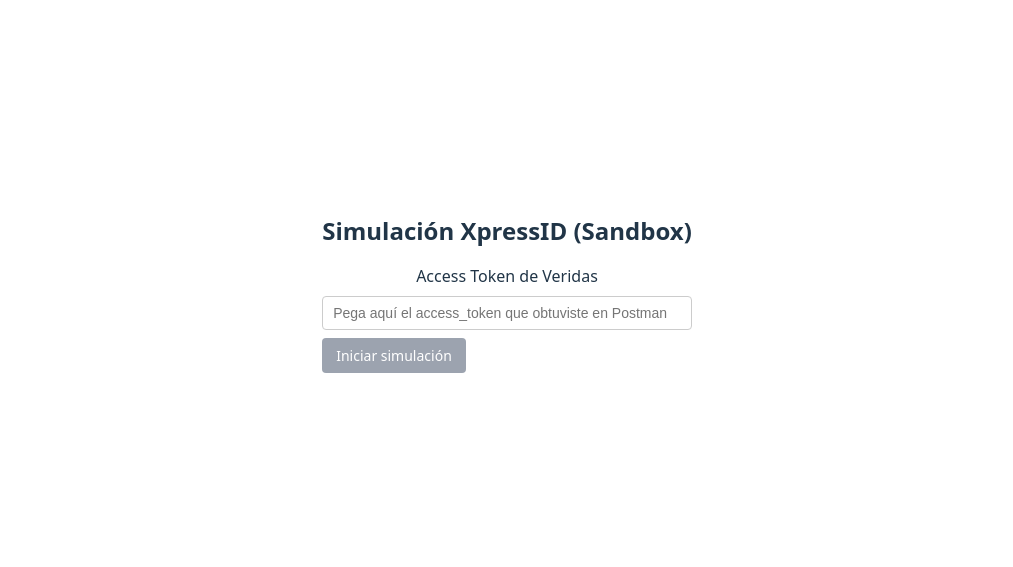
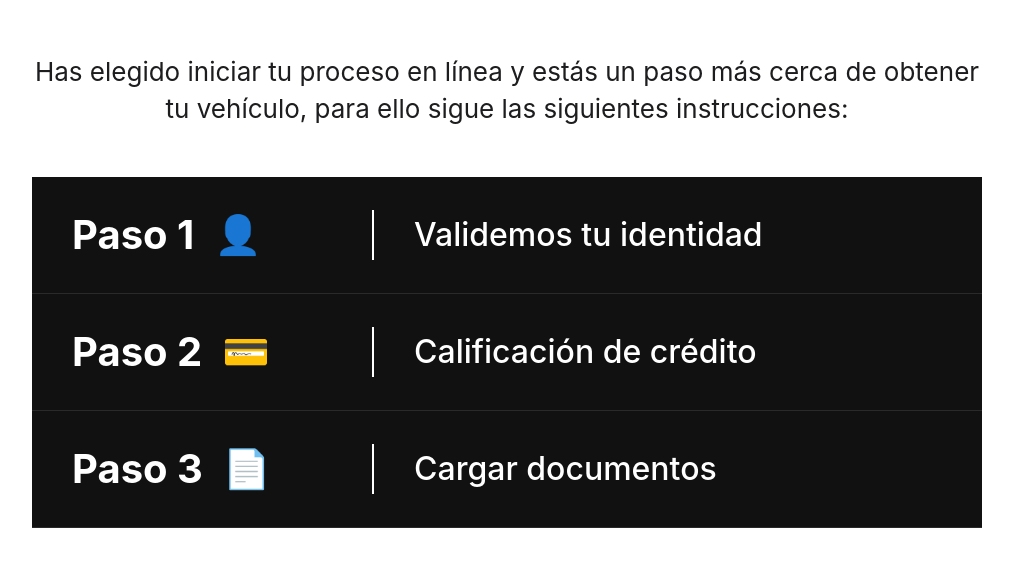
Before and after one commit to robertocastnj/DemoApi, a Vue app: page / in a window 1280 px wide. Shown: the part 109-676 px from the top of the page, without its empty margins (133-1146 px from the left). Built offline with nearby package versions, Linux system fonts and the light colour scheme.

Commit message:
cambios en interfaz para dar accesos a perifericos

```diff
--- a/index.html
+++ b/index.html
@@ -1,4 +1,4 @@
-<!doctype html>
+<!DOCTYPE html>
 <html lang="en">
   <head>
     <meta charset="UTF-8" />
@@ -10,4 +10,20 @@
     <div id="app"></div>
     <script type="module" src="/src/main.js"></script>
   </body>
+  <style scoped>
+    html,
+    body {
+      background-color: white;
+      margin: 0%;
+      padding: 0%;
+      width: 100%;
+      height: 100%;
+    }
+    .app {
+      margin: 0%;
+      padding: 0%;
+      width: 100%;
+      height: 100%;
+    }
+  </style>
 </html>
--- a/src/App.vue
+++ b/src/App.vue
@@ -1,16 +1,12 @@
 <script setup>
-import HelloWorld from "./components/HelloWorld.vue";
+import ProcesoSteps from "./components/ProcesoSteps.vue";
 import XpressIDSimulator from "./components/XpressIDSimulator.vue";
 </script>
 
 <template>
   <div>
-    <XpressIDSimulator />
+    <ProcesoSteps />
   </div>
 </template>
 
-<style scoped>
-body {
-  margin: 0;
-}
-</style>
+<style scoped></style>
--- a/src/components/HelloWorld.vue
+++ /dev/null
@@ -1,43 +0,0 @@
-<script setup>
-import { ref } from 'vue'
-
-defineProps({
-  msg: String,
-})
-
-const count = ref(0)
-</script>
-
-<template>
-  <h1>{{ msg }}</h1>
-
-  <div class="card">
-    <button type="button" @click="count++">count is {{ count }}</button>
-    <p>
-      Edit
-      <code>components/HelloWorld.vue</code> to test HMR
-    </p>
-  </div>
-
-  <p>
-    Check out
-    <a href="https://vuejs.org/guide/quick-start.html#local" target="_blank"
-      >create-vue</a
-    >, the official Vue + Vite starter
-  </p>
-  <p>
-    Learn more about IDE Support for Vue in the
-    <a
-      href="https://vuejs.org/guide/scaling-up/tooling.html#ide-support"
-      target="_blank"
-      >Vue Docs Scaling up Guide</a
-    >.
-  </p>
-  <p class="read-the-docs">Click on the Vite and Vue logos to learn more</p>
-</template>
-
-<style scoped>
-.read-the-docs {
-  color: #888;
-}
-</style>
--- /dev/null
+++ b/src/components/ProcesoSteps.vue
@@ -0,0 +1,122 @@
+<template>
+  <div class="proceso-container">
+    <!-- Título principal -->
+    <div class="titulo-principal">
+      Has elegido iniciar tu proceso en línea y estás un paso más cerca de
+      obtener tu vehículo, para ello sigue las siguientes instrucciones:
+    </div>
+
+    <!-- PASOS -->
+    <div class="steps-wrapper">
+      <!-- Paso 1 -->
+      <div class="step-card">
+        <div class="step-left">
+          <span class="step-title">Paso 1</span>
+          <span class="step-icon">👤</span>
+        </div>
+
+        <div class="divider"></div>
+
+        <div class="step-description">Validemos tu identidad</div>
+      </div>
+
+      <!-- Paso 2 -->
+      <div class="step-card">
+        <div class="step-left">
+          <span class="step-title">Paso 2</span>
+          <span class="step-icon">💳</span>
+        </div>
+
+        <div class="divider"></div>
+
+        <div class="step-description">Calificación de crédito</div>
+      </div>
+
+      <!-- Paso 3 -->
+      <div class="step-card">
+        <div class="step-left">
+          <span class="step-title">Paso 3</span>
+          <span class="step-icon">📄</span>
+        </div>
+
+        <div class="divider"></div>
+
+        <div class="step-description">Cargar documentos</div>
+      </div>
+    </div>
+  </div>
+</template>
+
+<script setup>
+// No necesita lógica
+</script>
+
+<style scoped>
+/* CONTENEDOR GENERAL */
+.proceso-container {
+  width: 100%;
+  max-width: 1400px;
+  margin: 40px auto;
+  text-align: center;
+  font-family: "Inter", sans-serif;
+}
+
+/* TITULAR */
+.titulo-principal {
+  font-size: 26px;
+  font-weight: 400;
+  margin-bottom: 50px;
+  max-width: 950px;
+  margin-left: auto;
+  margin-right: auto;
+  line-height: 1.4;
+  color: #1d1d1f;
+}
+
+/* WRAPPER DE LOS PASOS */
+.steps-wrapper {
+  width: 100%;
+}
+
+/* CADA TARJETA DE PASO */
+.step-card {
+  background: #111111; /* color exacto del mockup */
+  color: #ffffff;
+  display: flex;
+  align-items: center;
+  padding: 28px 40px;
+  border-bottom: 1px solid #2a2a2a; /* línea igual a la imagen */
+}
+
+/* IZQUIERDA: Paso + icono */
+.step-left {
+  display: flex;
+  align-items: center;
+  gap: 20px;
+  min-width: 260px;
+}
+
+.step-title {
+  font-size: 40px;
+  font-weight: 700;
+}
+
+.step-icon {
+  font-size: 38px;
+}
+
+/* SEPARADOR VERTICAL */
+.divider {
+  width: 2px;
+  height: 50px;
+  background: white;
+  margin: 0 40px;
+}
+
+/* DESCRIPCIÓN DERECHA */
+.step-description {
+  font-size: 32px;
+  font-weight: 500;
+  color: white;
+}
+</style>
--- a/src/components/XpressIDSimulator.vue
+++ b/src/components/XpressIDSimulator.vue
@@ -17,6 +17,7 @@
         :src="iframeUrl"
         width="100%"
         height="650"
+        allow="camera; microphone; fullscreen; geolocation"
         style="border: none"
       ></iframe>
     </div>
@@ -35,19 +36,40 @@
 const iframeUrl = ref("");
 const result = ref(null);
 
-const loadIframe = () => {
+const requestPermissions = async () => {
+  try {
+    console.log("Solicitando permisos de cámara y micrófono...");
+
+    await navigator.mediaDevices.getUserMedia({
+      video: true,
+      audio: true,
+    });
+
+    console.log("Permisos otorgados correctamente.");
+    return true;
+  } catch (err) {
+    console.error("Permisos rechazados:", err);
+    return false;
+  }
+};
+
+const loadIframe = async () => {
+  const granted = await requestPermissions();
+
+  if (!granted) {
+    alert("Debes otorgar los permisos de cámara y micrófono para continuar");
+    return;
+  }
   // Agregamos mode=sandbox para que simule INE + biometría
   iframeUrl.value = `https://xpressid-web-work.us.veri-das.com/v3/?access_token=${token.value}&mode=sandbox`;
   result.value = null;
 };
 
 const handleMessage = (event) => {
-  // Solo escuchar mensajes que vengan de dominios Veridas
   if (!event.origin.includes("veri-das.com")) return;
 
   console.log("Mensaje desde XpressID:", event.data);
 
-  // El iframe suele mandar eventos tipo { event: "finish", payload: {...} }
   if (event.data?.event === "finish") {
     result.value = event.data.payload;
   } else if (event.data?.event === "error") {
```
